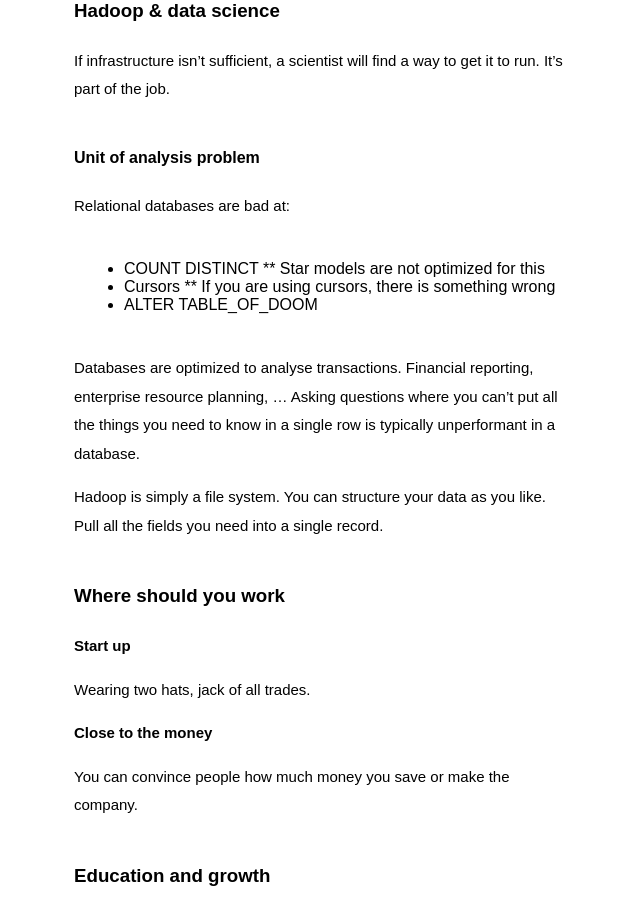
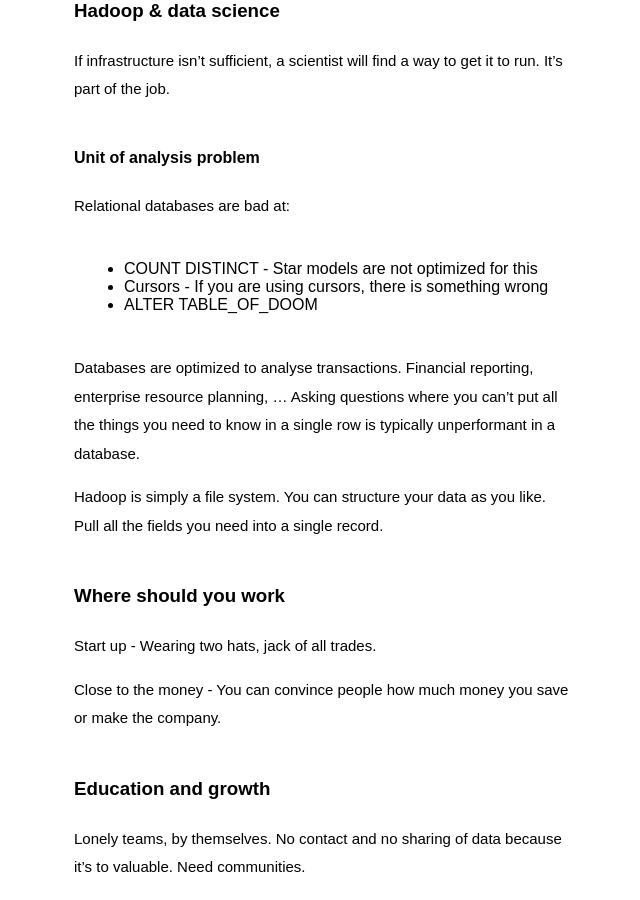
Before and after one commit to svenhofstede-zz/svenhofstede.github.ios, a Jekyll site: the page built from _posts/2016-09-29-tech-talk-josh-wills.md, in a window 1280 px wide and 900 px high, scrolled down 1678 px. Shown: the whole window, without its empty margins (316-956 px from the left). Built offline with Jekyll 4.4.1, drawn with Linux system fonts in a browser that asks for light colours; some web fonts are replaced.

```diff
--- a/_posts/2016-09-29-tech-talk-josh-wills.md
+++ b/_posts/2016-09-29-tech-talk-josh-wills.md
@@ -41,10 +41,8 @@ If infrastructure isn't sufficient, a scientist will find a way to get it to run
 
 Relational databases are bad at:
 
-* COUNT DISTINCT
-** Star models are not optimized for this
-* Cursors
-** If you are using cursors, there is something wrong
+* COUNT DISTINCT - Star models are not optimized for this
+* Cursors - If you are using cursors, there is something wrong
 * ALTER TABLE_OF_DOOM
 
 Databases are optimized to analyse transactions. Financial reporting, enterprise resource planning, ... Asking questions where you can't put all the things you need to know in a single row is typically unperformant in a database.
@@ -53,13 +51,9 @@ Hadoop is simply a file system. You can structure your data as you like. Pull al
 
 ### Where should you work
 
-**Start up**
+Start up - Wearing two hats, jack of all trades.
 
-Wearing two hats, jack of all trades.
-
-**Close to the money**
-
-You can convince people how much money you save or make the company.
+Close to the money - You can convince people how much money you save or make the company.
 
 ### Education and growth
 
```
